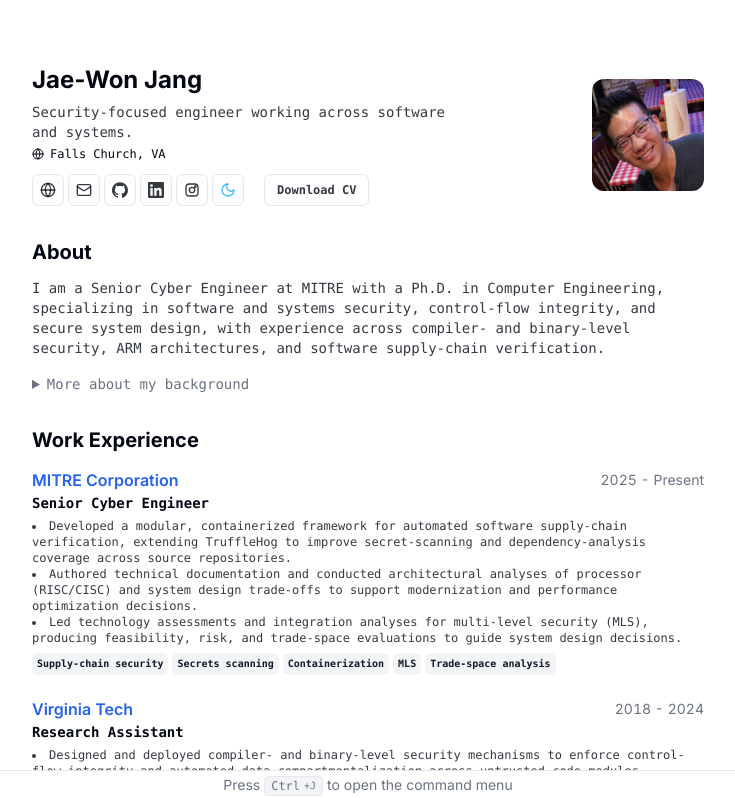
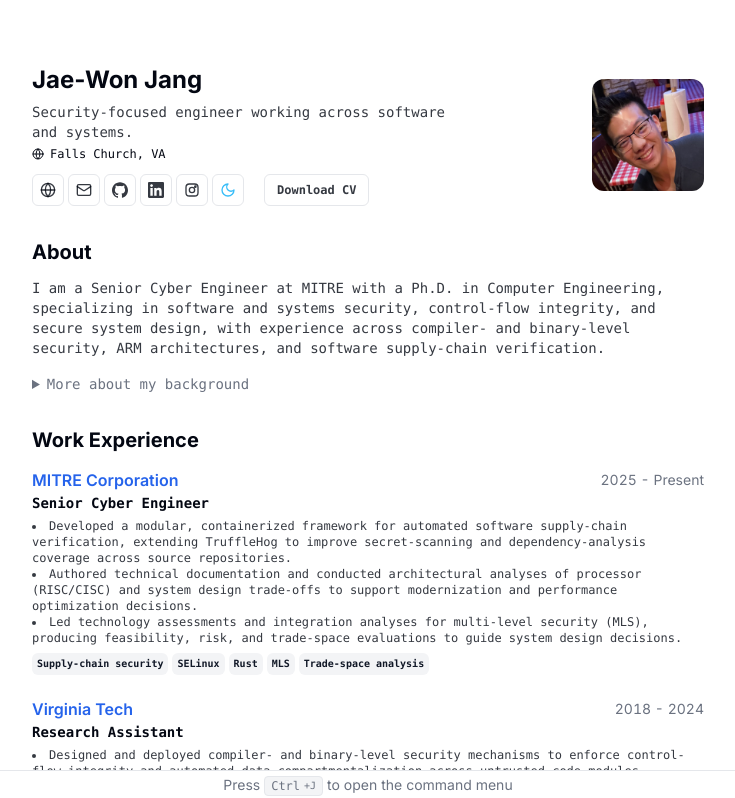
Before and after one commit to boba-jjang/boba-jjang.github.io, a Next.js app: page / in a window 1280 px wide. Shown: the top 798 px of the page, without its empty margins (272-1007 px from the left). Built offline with nearby package versions, Linux system fonts and the light colour scheme.

Commit message:
Minor changes to MITRE

```diff
--- a/src/data/resume-data.tsx
+++ b/src/data/resume-data.tsx
@@ -76,8 +76,8 @@ export const RESUME_DATA: ResumeData = {
       link: "https://www.mitre.org/who-we-are",
       badges: [
         "Supply-chain security",
-        "Secrets scanning",
-        "Containerization",
+        "SELinux",
+        "Rust",
         "MLS",
         "Trade-space analysis",
       ],
```
